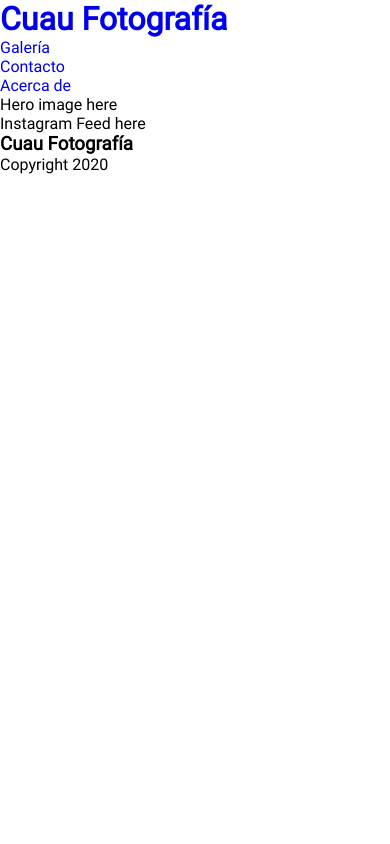
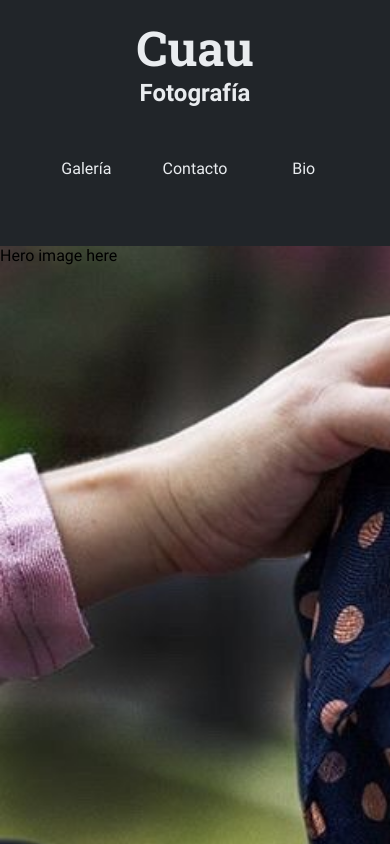
Before and after one commit to monica-zarate/cuau-photo, a React (Create React App) app: page / in a window 390 px wide. Shown: the top 844 px of the page. Built offline with nearby package versions, Linux system fonts and the light colour scheme.

Commit message:
Header Component responsive for all three devices.

```diff
--- a/src/components/Gallery.jsx
+++ b/src/components/Gallery.jsx
@@ -4,6 +4,7 @@ import "./styles/main.css";
 function Gallery() {
   return (
     <div className="gallery">
+      <h2>Galería Component</h2>
       <div className="gallery__vertical">
         <img src="" alt="" className="gallery__photo--ver" />
         <img src="" alt="" className="gallery__photo--ver" />
--- a/src/components/Header.jsx
+++ b/src/components/Header.jsx
@@ -5,11 +5,10 @@ import { Link } from "react-router-dom";
 function Header() {
   return (
     <div className="header">
-      <div className="header__title-wrapper">
-        <Link to={`/`} className="header__title-link">
-          <h1 className="header__title">Cuau Fotografía</h1>
-        </Link>
-      </div>
+      <Link to={`/`} className="header__title-link">
+        <h1 className="header__title">Cuau</h1>
+        <span className="header__subtitle">Fotografía</span>
+      </Link>
       <nav className="header__nav">
         <ul className="header__nav-list">
           <li className="header__li">
@@ -24,7 +23,7 @@ function Header() {
           </li>
           <li className="header__li">
             <Link to={`/acerca-de`} className="header__nav-links">
-              Acerca de
+              Bio
             </Link>
           </li>
         </ul>
--- a/src/components/styles/main.css
+++ b/src/components/styles/main.css
@@ -27,7 +27,7 @@ body {
   margin: 0 auto;
 }
 
-.flex-center {
+.flex-center, .header__title-link {
   display: -webkit-box;
   display: -ms-flexbox;
   display: flex;
@@ -41,6 +41,102 @@ body {
   -webkit-box-align: center;
       -ms-flex-align: center;
           align-items: center;
+}
+
+.header {
+  padding: 1rem 2rem;
+  background-color: #212529;
+  width: 100%;
+}
+
+.header__title {
+  font-family: "Roboto Slab Bold";
+  font-size: 3rem;
+  text-align: center;
+  color: #e9ecef;
+}
+
+@media (min-width: 1440px) {
+  .header__title {
+    font-size: 4rem;
+  }
+}
+
+.header__subtitle {
+  font-size: 1.5rem;
+  font-family: "Roboto Bold";
+  color: #e9ecef;
+}
+
+@media (min-width: 1440px) {
+  .header__subtitle {
+    font-size: 2rem;
+  }
+}
+
+.header__nav {
+  padding: 2rem 0;
+}
+
+.header__nav-list {
+  list-style: none;
+  display: -webkit-box;
+  display: -ms-flexbox;
+  display: flex;
+  -webkit-box-pack: justify;
+      -ms-flex-pack: justify;
+          justify-content: space-between;
+  -webkit-box-align: center;
+      -ms-flex-align: center;
+          align-items: center;
+  margin: 0 auto;
+}
+
+@media (min-width: 768px) {
+  .header__nav-list {
+    -ms-flex-pack: distribute;
+        justify-content: space-around;
+    max-width: 768px;
+  }
+}
+
+.header__li {
+  width: 100%;
+  text-align: center;
+  -webkit-transition: 0.3s ease;
+  transition: 0.3s ease;
+  border-top: 4px solid #212529;
+  border-bottom: 4px solid #212529;
+  padding: 1rem 0;
+  margin: 0 1rem;
+}
+
+@media (min-width: 768px) {
+  .header__li {
+    font-size: 1.25rem;
+  }
+}
+
+@media (min-width: 1440px) {
+  .header__li {
+    font-size: 2rem;
+    width: 10rem;
+  }
+  .header__li:hover {
+    border-top: 4px solid #e9ecef;
+    border-bottom: 4px solid #e9ecef;
+    padding: 0.5rem 0;
+  }
+}
+
+.header__nav-links {
+  color: #e9ecef;
+}
+
+.landing {
+  background-image: url("/imgs/hero.jpg");
+  background-size: cover;
+  height: 100vh;
 }
 
 @font-face {
--- a/src/components/styles/partials/_header.scss
+++ b/src/components/styles/partials/_header.scss
@@ -0,0 +1,79 @@
+// Header Component Styles
+
+.header {
+  padding: 1rem 2rem;
+  background-color: $highlight;
+  // position: fixed;
+  width: 100%;
+
+  &__title-link {
+    @extend .flex-center;
+  }
+
+  &__title {
+    font-family: $slab-bold;
+    font-size: 3rem;
+    text-align: center;
+    color: $title;
+
+    @include desktop {
+      font-size: 4rem;
+    }
+  }
+
+  &__subtitle {
+    font-size: 1.5rem;
+    font-family: $bold;
+    color: $title;
+
+    @include desktop {
+      font-size: 2rem;
+    }
+  }
+
+  &__nav {
+    padding: 2rem 0;
+  }
+
+  &__nav-list {
+    list-style: none;
+    display: flex;
+    justify-content: space-between;
+    align-items: center;
+    margin: 0 auto;
+
+    @include tablet {
+      justify-content: space-around;
+      max-width: $tablet-width;
+    }
+  }
+
+  &__li {
+    width: 100%;
+    text-align: center;
+    transition: 0.3s ease;
+    border-top: 4px solid $highlight;
+    border-bottom: 4px solid $highlight;
+    padding: 1rem 0;
+    margin: 0 1rem;
+
+    @include tablet {
+      font-size: 1.25rem;
+    }
+
+    @include desktop {
+      font-size: 2rem;
+      width: 10rem;
+
+      &:hover {
+        border-top: 4px solid $title;
+        border-bottom: 4px solid $title;
+        padding: 0.5rem 0;
+      }
+    }
+  }
+
+  &__nav-links {
+    color: $title;
+  }
+}
--- a/src/components/styles/partials/_landing.scss
+++ b/src/components/styles/partials/_landing.scss
@@ -0,0 +1,7 @@
+// Landing Component Styles
+
+.landing {
+  background-image: url("/imgs/hero.jpg");
+  background-size: cover;
+  height: 100vh;
+}
--- a/src/components/styles/partials/_variables.scss
+++ b/src/components/styles/partials/_variables.scss
@@ -2,3 +2,5 @@ $desktop-width: 1440px;
 $tablet-width: 768px;
 $primary-color: #000000;
 $secondary-color: #ffffff;
+$highlight: #212529;
+$title: #e9ecef;
```
Also changed, not shown: public/imgs/hero.jpg (added), 1 other file (tests, documents, lock files or other folders).
